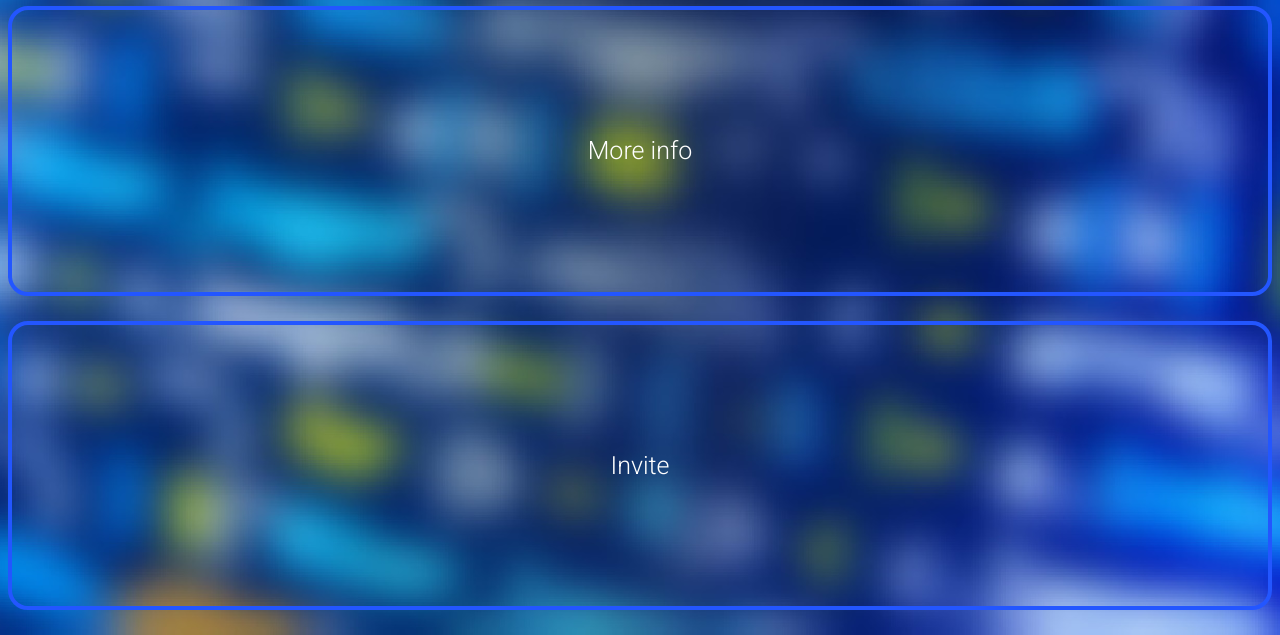
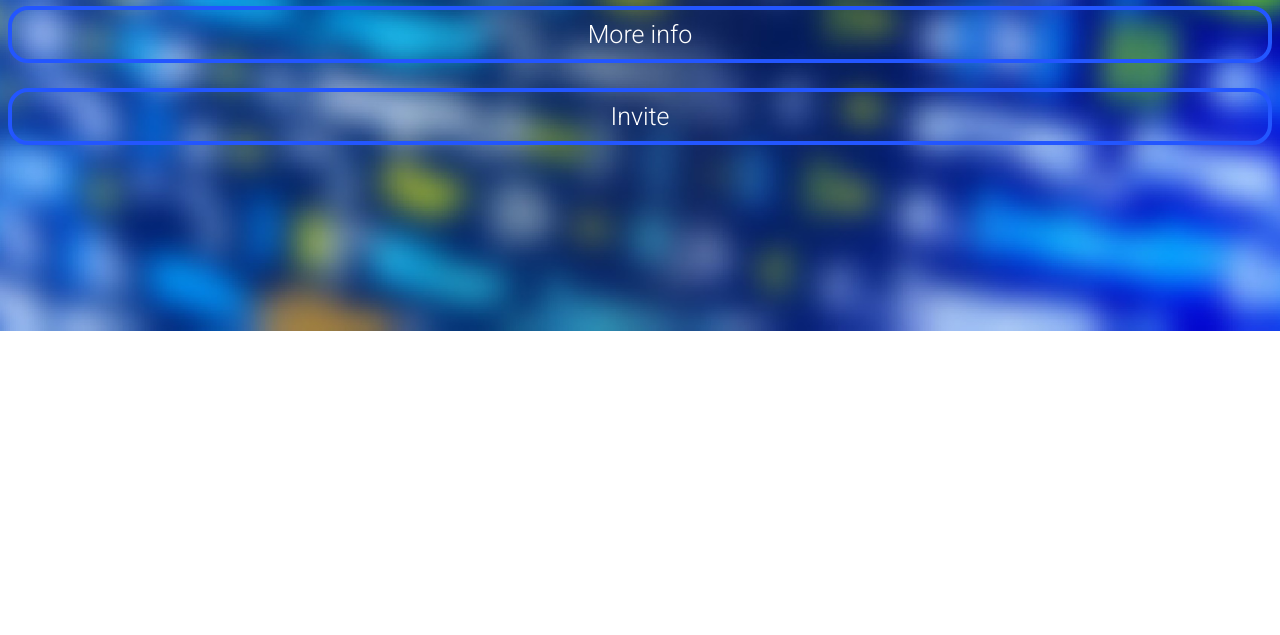
Before and after one commit to z3n01d/BooleanWebsite, a plain HTML site: page index.html in a window 1280 px wide. Shown: the part 485-1120 px from the top of the page. After the commit the page ends 816 px from the top, so only its background shows below. Drawn offline with Linux system fonts and the light colour scheme.

Commit message:
Update style.css

```diff
--- a/style.css
+++ b/style.css
@@ -61,7 +61,7 @@
    background-color: transparent;
    border: none;
    color: white;
-   padding: 10% 7%;
+   padding: 10px 7px;
    text-align: center;
    text-decoration: none;
    border-radius: 20px;
```
